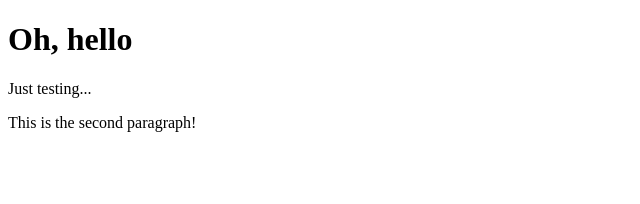
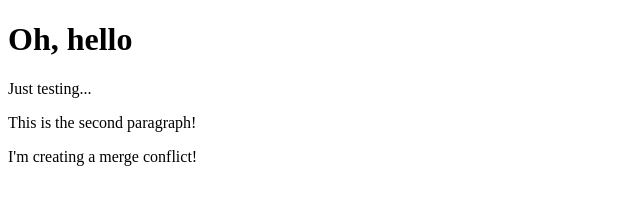
Before and after one commit to leonardodeborba/learning-git-and-github, a plain HTML site: page index.html in a window 1280 px wide. Shown: the whole page, without its empty margins (0-640 px from the left). Drawn offline with Linux system fonts and the light colour scheme.

Commit message:
Added paragraph to create merge conflict

```diff
--- a/index.html
+++ b/index.html
@@ -9,5 +9,6 @@
     <h1>Oh, hello</h1>
     <p>Just testing...</p>
     <p>This is the second paragraph!</p>
+    <p>I'm creating a merge conflict!</p>
 </body>
 </html>
```
